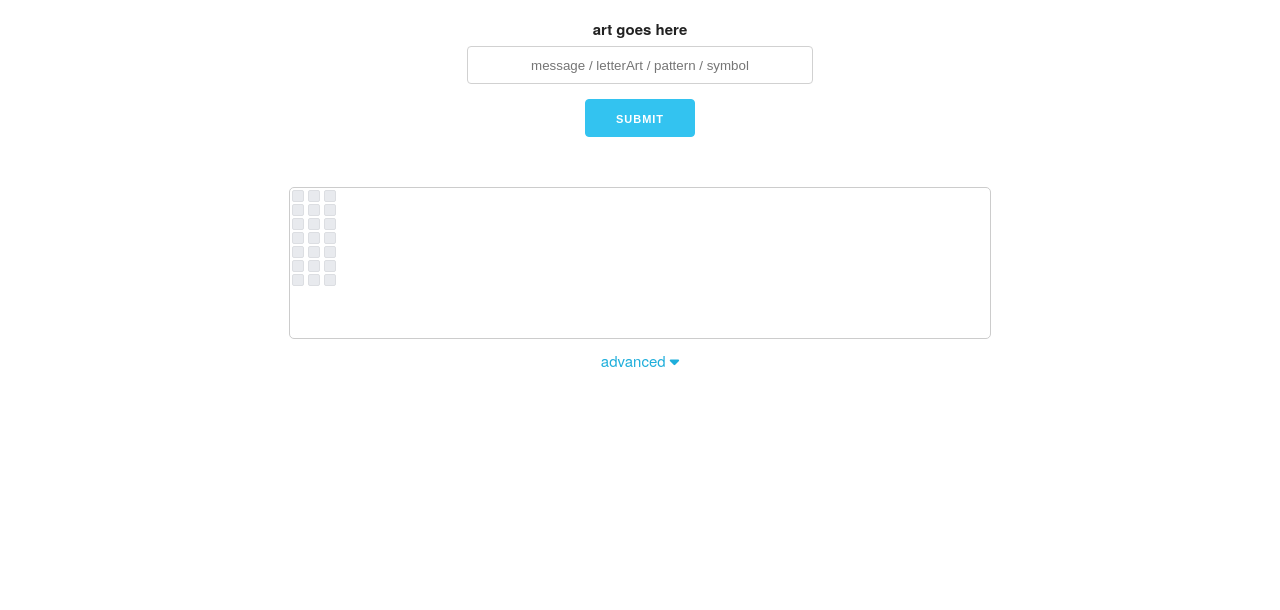
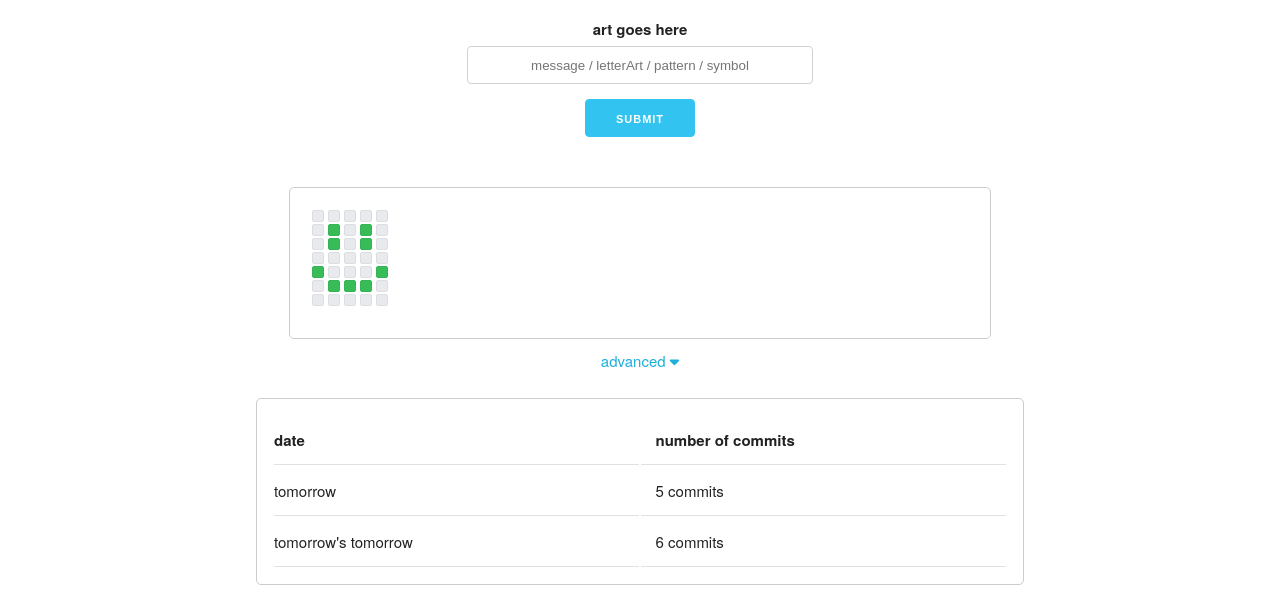
Before and after one commit to Jordy1311/commitCanvas, a plain HTML site: page index.html in a window 1280 px wide. Shown: the part 193-803 px from the top of the page. Drawn offline with nearby package versions, Linux system fonts and the light colour scheme.

Commit message:
add cube colors & first drawing tested

```diff
--- a/index.html
+++ b/index.html
@@ -28,32 +28,52 @@
         </form>
 
         <div id="contribution-graph-window">
-            <div class="week">
-                <div class="commit"></div>
-                <div class="commit"></div>
-                <div class="commit"></div>
-                <div class="commit"></div>
-                <div class="commit"></div>
-                <div class="commit"></div>
-                <div class="commit"></div>
-            </div>
-            <div class="week">
-                <div class="commit"></div>
-                <div class="commit"></div>
-                <div class="commit"></div>
-                <div class="commit"></div>
-                <div class="commit"></div>
-                <div class="commit"></div>
-                <div class="commit"></div>
-            </div>
-            <div class="week">
-                <div class="commit"></div>
-                <div class="commit"></div>
-                <div class="commit"></div>
-                <div class="commit"></div>
-                <div class="commit"></div>
-                <div class="commit"></div>
-                <div class="commit"></div>
+            <div class="year">
+                <div class="week">
+                    <div class="commit-1"></div>
+                    <div class="commit-1"></div>
+                    <div class="commit-1"></div>
+                    <div class="commit-1"></div>
+                    <div class="commit-3"></div>
+                    <div class="commit-1"></div>
+                    <div class="commit-1"></div>
+                </div>
+                <div class="week">
+                    <div class="commit-1"></div>
+                    <div class="commit-3"></div>
+                    <div class="commit-3"></div>
+                    <div class="commit-1"></div>
+                    <div class="commit-1"></div>
+                    <div class="commit-3"></div>
+                    <div class="commit-1"></div>
+                </div>
+                <div class="week">
+                    <div class="commit-1"></div>
+                    <div class="commit-1"></div>
+                    <div class="commit-1"></div>
+                    <div class="commit-1"></div>
+                    <div class="commit-1"></div>
+                    <div class="commit-3"></div>
+                    <div class="commit-1"></div>
+                </div>
+                <div class="week">
+                    <div class="commit-1"></div>
+                    <div class="commit-3"></div>
+                    <div class="commit-3"></div>
+                    <div class="commit-1"></div>
+                    <div class="commit-1"></div>
+                    <div class="commit-3"></div>
+                    <div class="commit-1"></div>
+                </div>
+                <div class="week">
+                    <div class="commit-1"></div>
+                    <div class="commit-1"></div>
+                    <div class="commit-1"></div>
+                    <div class="commit-1"></div>
+                    <div class="commit-3"></div>
+                    <div class="commit-1"></div>
+                    <div class="commit-1"></div>
+                </div>
             </div>
         </div>
 
--- a/style.css
+++ b/style.css
@@ -41,7 +41,7 @@ input {
 }
 
 
-/* contribution graph & commits & output */
+/* contribution graph & commits */
 #contribution-graph-window {
     width: 700px;
     height: 150px;
@@ -49,10 +49,15 @@ input {
 
     border: 1px solid #ccc;
     border-radius: 5px;
+}
+.year {
+    margin: 20px;
 
     display: flex;
 }
-.commit {
+.week {
+}
+.commit-1 {
     width: 10px;
     height: 10px;
     margin: 2px;
@@ -61,8 +66,46 @@ input {
     background-color: #E8EAEE;
     border-radius: 2px;
 }
+.commit-2 {
+    width: 10px;
+    height: 10px;
+    margin: 2px;
+
+    border: 1px solid #8adb97;
+    background-color: #72e69e;
+    border-radius: 2px;
+}
+.commit-3 {
+    width: 10px;
+    height: 10px;
+    margin: 2px;
+
+    border: 1px solid #37b355;
+    background-color: #38bc58;
+    border-radius: 2px;
+}
+.commit-4 {
+    width: 10px;
+    height: 10px;
+    margin: 2px;
+
+    border: 1px solid #2a9043;
+    background-color: #2a9745;
+    border-radius: 2px;
+}
+.commit-5 {
+    width: 10px;
+    height: 10px;
+    margin: 2px;
+
+    border: 1px solid #1e6332;
+    background-color: #1e5f31;
+    border-radius: 2px;
+}
+
+
 #schedule-output {
-    display: none;
+    /* display: none; */
 
     width: 80%;
     height: 100px;
```
